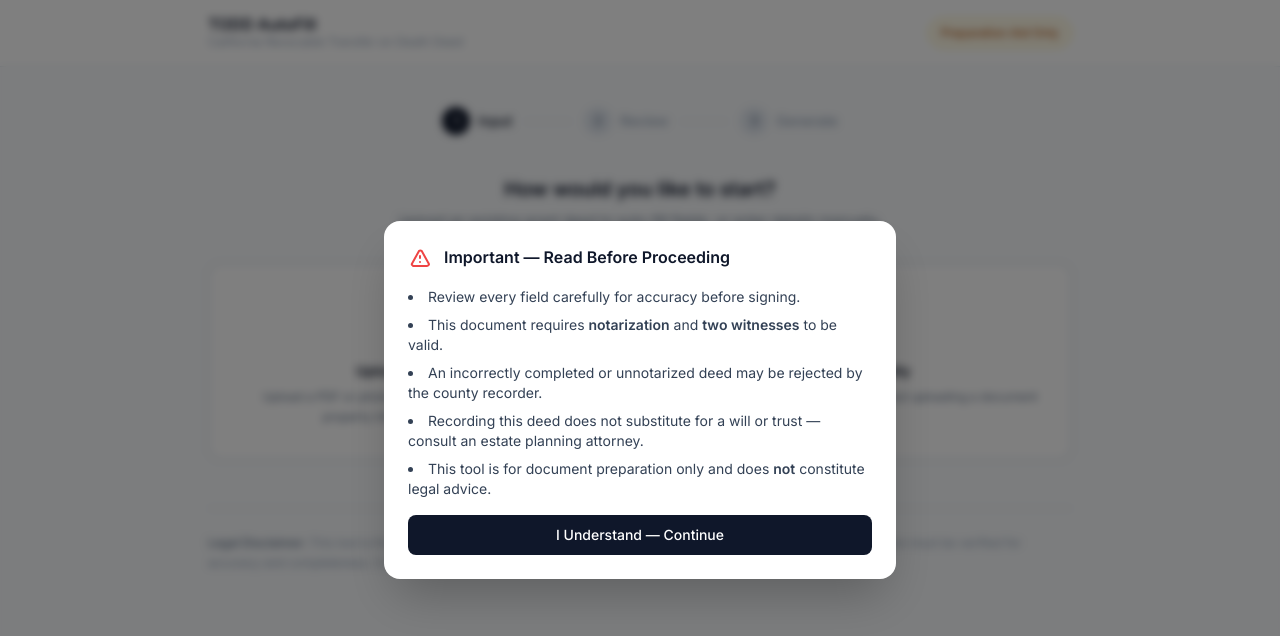
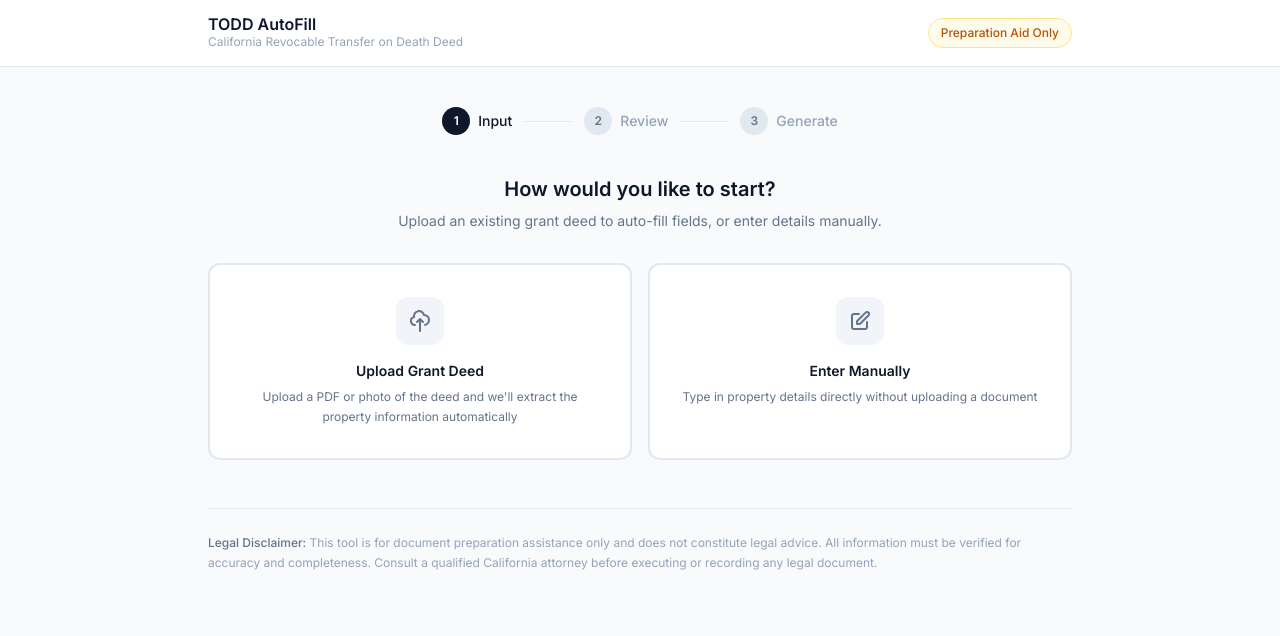
Before and after one commit to chan0123/todd, a website: page public/index.html in a window 1280 px wide. Drawn offline with nearby package versions, Linux system fonts and the light colour scheme.

Commit message:
Show disclaimer modal at PDF generation step, not on page load
Co-Authored-By: Claude Sonnet 4.6 <noreply@anthropic.com>

```diff
--- a/public/index.html
+++ b/public/index.html
@@ -419,7 +419,7 @@
 </main>
 
 <!-- ─── Disclaimer Modal ───────────────────────────────────────────────────── -->
-<div id="disclaimerModal" class="fixed inset-0 z-50 flex items-center justify-center bg-black/50 backdrop-blur-sm">
+<div id="disclaimerModal" class="hidden fixed inset-0 z-50 flex items-center justify-center bg-black/50 backdrop-blur-sm">
   <div class="bg-white rounded-2xl shadow-2xl max-w-lg w-full mx-4 p-6 space-y-4">
     <div class="flex items-start gap-3">
       <svg class="w-6 h-6 text-red-500 flex-shrink-0 mt-0.5" fill="none" stroke="currentColor" viewBox="0 0 24 24">
@@ -834,6 +834,7 @@ async function generateTODD() {
     dlBtn.download = filename;
 
     showView('viewSuccess');
+    document.getElementById('disclaimerModal').classList.remove('hidden');
   } catch {
     errEl.textContent = 'Network error. Please try again.';
     errEl.classList.remove('hidden');
```
